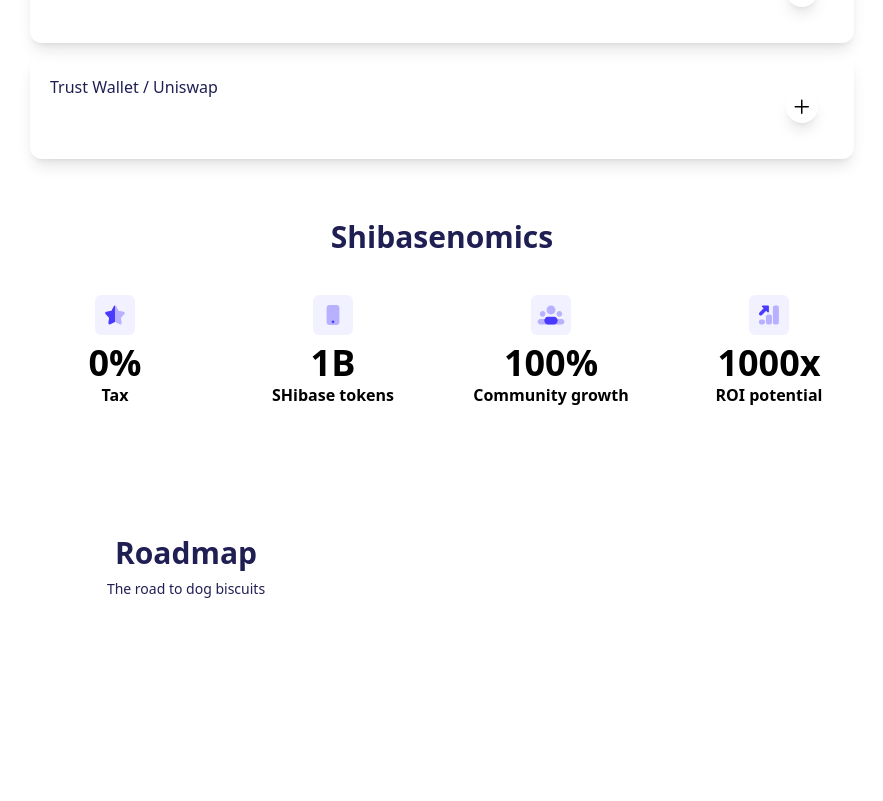
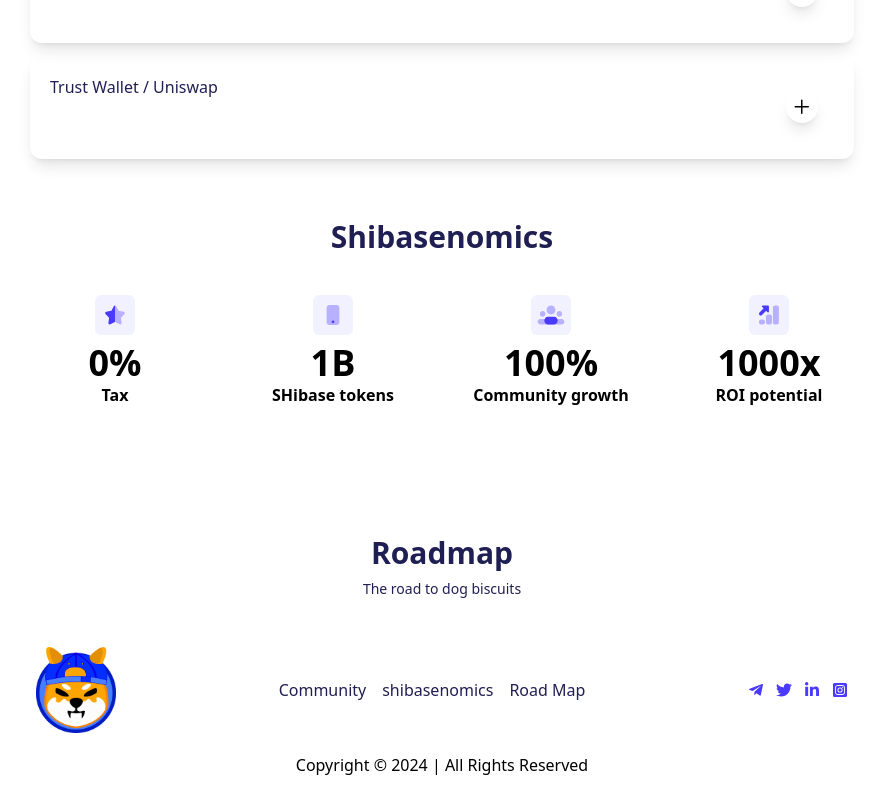
Before and after one commit to sundayonah/shibase-inu, a Next.js app: page / in a window 1280 px wide. Shown: the part 1749-2550 px from the top of the page, without its empty margins (198-1081 px from the left). Before the commit the page ends 2392 px from the top, so only its background shows below. Built offline with nearby package versions, Linux system fonts and the light colour scheme.

Commit message:
text: in footer

```diff
--- a/app/page.js
+++ b/app/page.js
@@ -10,7 +10,7 @@ import RoadMap from './roadMap';
 
 export default function Home() {
    return (
-      <main className="mb-5">
+      <main className="">
          <div className="mt-20 ">
             <Header />{' '}
          </div>
@@ -19,10 +19,11 @@ export default function Home() {
          <QuickStartGuard />
          <Shibasenomics />
          <RoadMap />
+         <Footer />
 
          {/*
          <OurTeam />
-         <Footer /> */}
+      */}
       </main>
    );
 }
--- a/app/roadMap.js
+++ b/app/roadMap.js
@@ -45,7 +45,7 @@ const RoadMap = () => {
          // }}
          >
             <div className="mx-auto max-w-5xl p-6  mt-20">
-               <div className="container mx-auto grid grid-cols-1 items-center gap-12 lg:grid-cols-2 ">
+               <div className="container mx-auto grid grid-cols-1 items-center gap-12">
                   {/* <div className="flex flex-col justify-center items-center"></div> */}
                   <div className="flex flex-col justify-center items-center">
                      <h1 className="text-3xl text-[#201f54] font-bold">
--- a/components/footer.js
+++ b/components/footer.js
@@ -1,13 +1,63 @@
+import Image from 'next/image';
+import Link from 'next/link';
 import React from 'react';
+import {
+   FaTwitter,
+   FaLinkedinIn,
+   FaFacebookF,
+   FaInstagramSquare,
+   FaTelegramPlane,
+} from 'react-icons/fa';
 
 const Footer = () => {
+   const menuItems = [
+      { name: 'Community', url: '#community' },
+      { name: 'shibasenomics', url: '#shibasenomics' },
+      { name: 'Road Map', url: '#roadMap' },
+   ];
    return (
-      <div className="bg-[#280050] py-4">
-         <div className="flex justify-center items-center">
-            <span className="text-white">@</span>
-            <h2 className="text-white">LONIOKS</h2>
+      <main className="container mx-auto max-w-5xl p-6">
+         {/* <div className="grid grid-cols-1 mt-10  lg:grid-cols-3 "> */}
+         <div className="flex justify-around items-center">
+            <div>
+               <Image
+                  src="/images/shibase.png"
+                  alt=""
+                  className=""
+                  width={80}
+                  height={80}
+               />
+            </div>
+            <div className="flex gap-4">
+               {menuItems.map((menu) => (
+                  <div key={menu.name} className="">
+                     <Link href={menu.url} className=" text-[#201f54] ">
+                        {menu.name}
+                     </Link>
+                  </div>
+               ))}
+            </div>
+            <div className="flex gap-3">
+               <a href="https://t.me/Shibase_inu">
+                  <FaTelegramPlane className="text-[#4a3aff] " />
+               </a>
+               <a href="">
+                  <FaTwitter className="text-[#4a3aff] " />
+               </a>
+               <a href="">
+                  <FaLinkedinIn className="text-[#4a3aff] " />
+               </a>
+               <a href="">
+                  <FaInstagramSquare className="text-[#4a3aff] " />
+               </a>
+            </div>
          </div>
-      </div>
+         <div className="flex justify-center items-center mt-5">
+            <span className="text-center">
+               Copyright © 2024 | All Rights Reserved
+            </span>
+         </div>
+      </main>
    );
 };
 
--- a/components/hero.js
+++ b/components/hero.js
@@ -5,24 +5,21 @@ import { LuMail } from 'react-icons/lu';
 
 const Hero = () => {
    return (
-      <main id="home" className="">
-         <div className=" ">
-            <div className="mx-auto max-w-5xl p-6 ">
-               <div className="container mx-auto grid grid-cols-1 mt-10 items-center backdrop-blur-sm gap-12 lg:grid-cols-2 ">
+      <main id="home" className="container mx-auto max-w-5xl p-6 ">
+         <div className="grid grid-cols-1 mt-10  lg:grid-cols-2 ">
             {/* left side */}
             <div className="mt-16">
                <h1
                   style={{ fontSize: '3rem', lineHeight: '3.5rem' }}
                   className=" text-[#201f54] md:text-lg leading-relaxed px-3"
                >
-                        Welcome to Shibase Inu - Soon the Biggest Thing On BASE
-                        Chain
+                  Welcome to Shibase Inu - Soon the Biggest Thing On BASE Chain
                </h1>
                <p className="text-[#201f54] mt-2">
-                        As we travel along the Ethereum Chain, we have been
-                        learning from our elders, the Chiba Inu, just as a puppy
-                        learns from its parents. Now its time for us to soon
-                        establish and grow our own community on Base Chain.
+                  As we travel along the Ethereum Chain, we have been learning
+                  from our elders, the Chiba Inu, just as a puppy learns from
+                  its parents. Now its time for us to soon establish and grow
+                  our own community on Base Chain.
                </p>
                <div className="flex justify-start items-center space-x-6 mt-6">
                   <button className="flex justify-center items-center gap-x-3 border rounded-2xl px-3 py-2  bg-[#4a3aff] hover:bg-[#001cc4] transition-all duration-500 shadow-lg transform hover:translate-y-[-3px]">
@@ -52,13 +49,7 @@ const Hero = () => {
 
             {/* left side */}
             <div className="flex justify-center items-center">
-                     <img
-                        src="/images/shibase.png"
-                        alt=""
-                        className="w-72 h-72"
-                     />
-                  </div>
-               </div>
+               <img src="/images/shibase.png" alt="" className="w-72 h-72" />
             </div>
          </div>
       </main>
```
Lines whose indentation alone changed are shown as unchanged.
